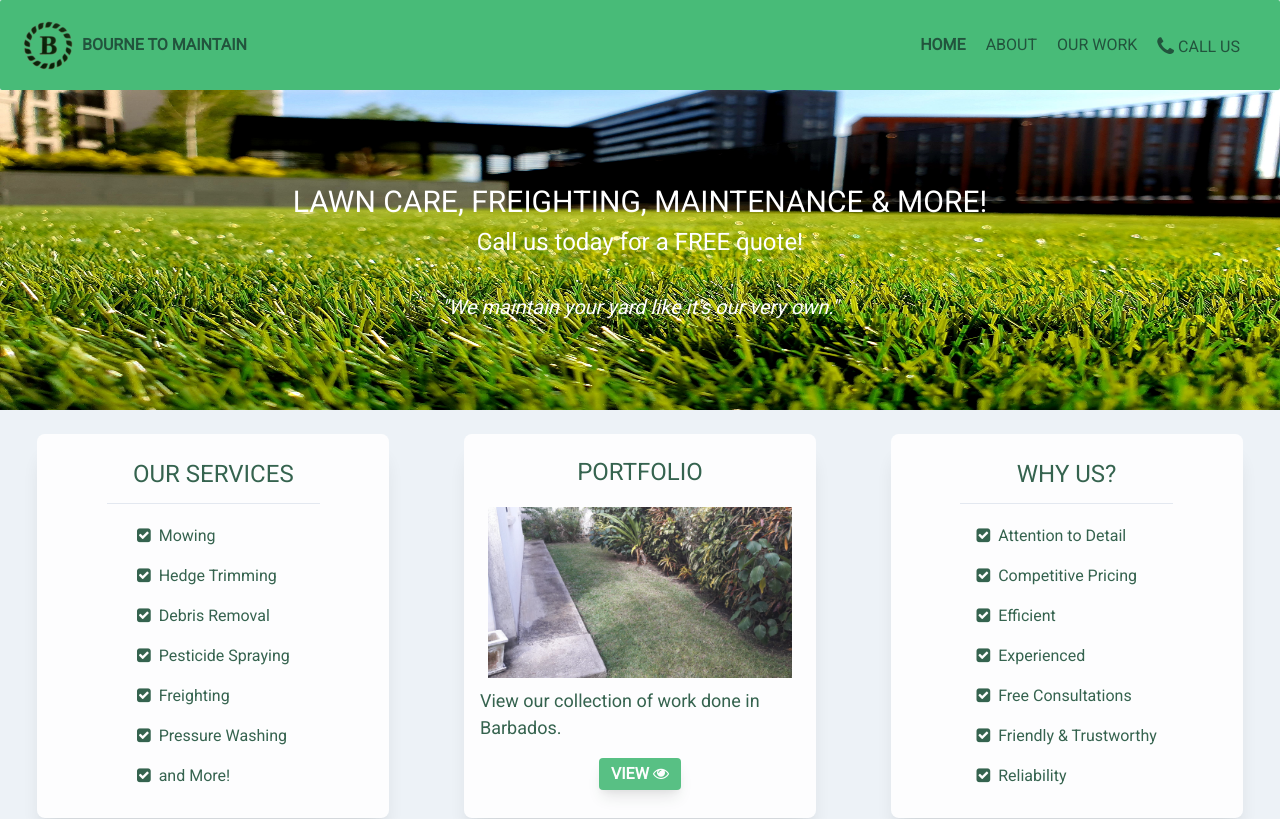
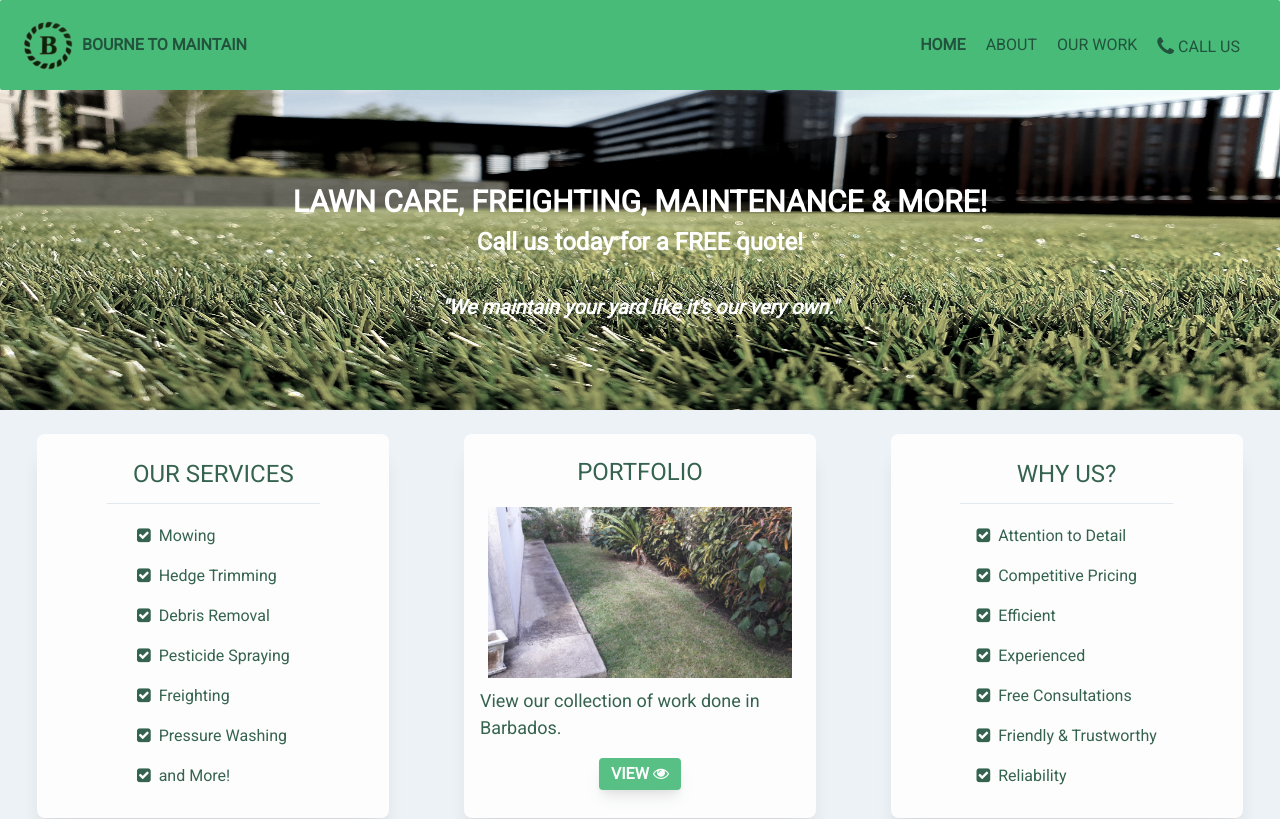
Before and after one commit to dilbourne/BourneToMaintain, a Next.js app: page / in a window 1280 px wide. Shown: the top 819 px of the page. Built offline with nearby package versions, Linux system fonts and the light colour scheme.

Commit message:
grayscale background image

```diff
--- a/components/Banner.js
+++ b/components/Banner.js
@@ -1,11 +1,11 @@
 
 const Banner = (props) => (
     <div className="container w-auto mx-auto rounded-sm">
-        <div className="flex flex-col justify-around items-center w-full h-80" style={{ backgroundImage: "url(images/unsplash-banner.jpg)", backgroundSize: "100% 100%", backgroundPosition:"center", backgroundRepeat: "no-repeat"}}>
+        <div className="flex flex-col justify-around items-center w-full h-80" style={{ filter: 'grayscale(65%)', backgroundImage: "url(images/unsplash-banner.jpg)", backgroundSize: "100% 100%", backgroundPosition:"center", backgroundRepeat: "no-repeat"}}>
             <div className="jumbo flex flex-col justify-center items-center">
-                <h1 className="text-xs sm:text-xl xl:text-3xl uppercase text-white">{props.title}</h1>
-                <p className="text-xs  sm:text-lg xl:text-2xl text-white">{props.description}</p>
-                <p className="text-xs  sm:text-base xl:text-xl text-white mt-8 italic">{props.slogan}</p>
+                <h1 className="text-xs sm:text-xl xl:text-3xl uppercase text-white font-bold">{props.title}</h1>
+                <p className="text-xs  sm:text-lg xl:text-2xl text-white font-bold">{props.description}</p>
+                <p className="text-xs  sm:text-base xl:text-xl text-white mt-8 italic font-bold">{props.slogan}</p>
             </div>
         </div>
     </div>
```
